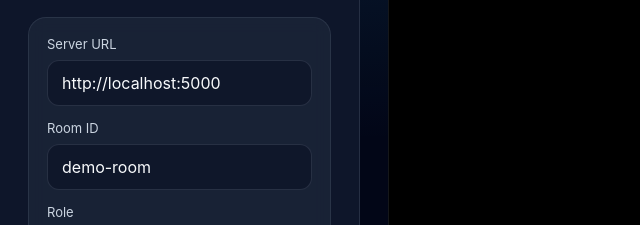
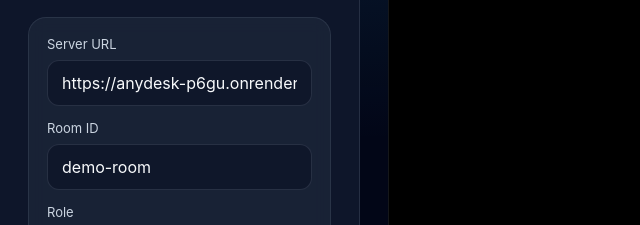
Before and after one commit to VasuDev884/Anydesk, an Electron app: page app/src/index.html in a window 1280 px wide. Shown: the part 212-437 px from the top of the page, 0-640 px from the left. Drawn offline with nearby package versions, Linux system fonts and the light colour scheme.

Commit message:
linkchanges

```diff
--- a/app/src/index.html
+++ b/app/src/index.html
@@ -24,7 +24,7 @@
 
         <div class="panel">
           <label>Server URL</label>
-          <input id="serverUrl" value="http://localhost:5000" />
+          <input id="serverUrl" value="https://anydesk-p6gu.onrender.com/" />
 
           <label>Room ID</label>
           <input id="roomId" placeholder="Enter room id" value="demo-room" />
```
